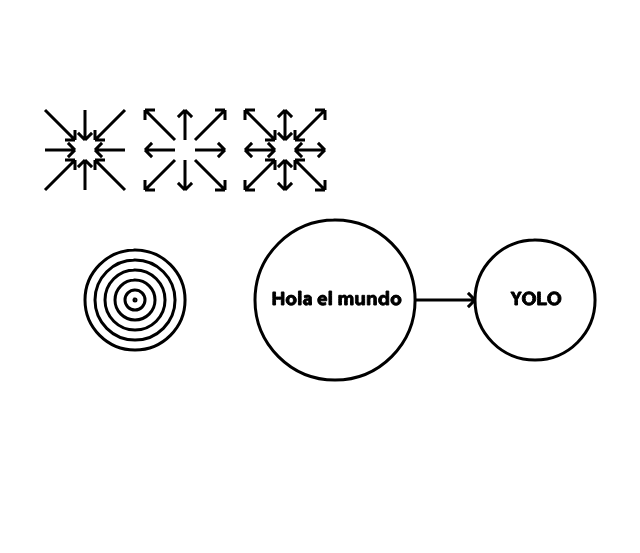
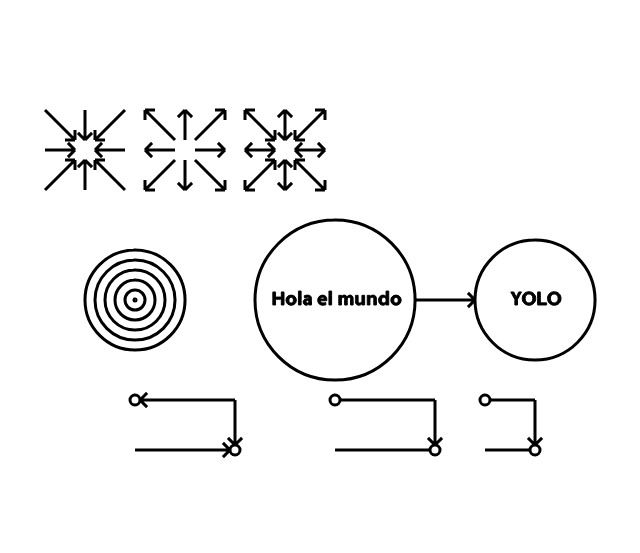
Before and after one commit to eoftedal/gofigure, a plain HTML site: page test.html in a window 1280 px wide. Shown: the whole page, without its empty margins (65-705 px from the left). Drawn offline with Linux system fonts and the light colour scheme; animation ran at ten frames a second.

Commit message:
More tests

```diff
--- a/test.html
+++ b/test.html
@@ -61,6 +61,29 @@ body {
     	.arrow(290, 90, 260, 60, opts)
 		.animate();
 
+    figure
+        .circle(100, 300, 5)
+        .arrow(105,300,200,300, {arrowheads:"begin"}).arrow(200, 300, 200, 345,{arrowheads:"end"})
+        .circle(200, 350,5)
+        .arrow(195, 350, 100, 350, {arrowheads:"begin"}).arrow(100, 350, 100, 305,{arrowheads:"end"})
+        .animate();
+
+    figure
+        .circle(300,300,5)
+        .line(305,300,400,300).arrow(400, 300, 400, 345, {arrowheads : "end" })
+        .circle(400,350,5)
+        .line(395,350,300,350).arrow(300, 350, 300, 305, {arrowheads : "end" })
+        .animate();
+
+    figure
+        .circle(450,300,5)
+        .line(455,300,500,300).arrow(500, 300, 500, 345, {arrowheads : "end" })
+        .circle(500,350,5)
+        .line(495,350,450,350).arrow(450, 350, 450, 305, {arrowheads : "end" })
+        .animate();
+
+
+
     figure.circle(100,200,1).animate();
     figure.circle(100,200,10).animate();
     figure.circle(100,200,20).animate();
```
